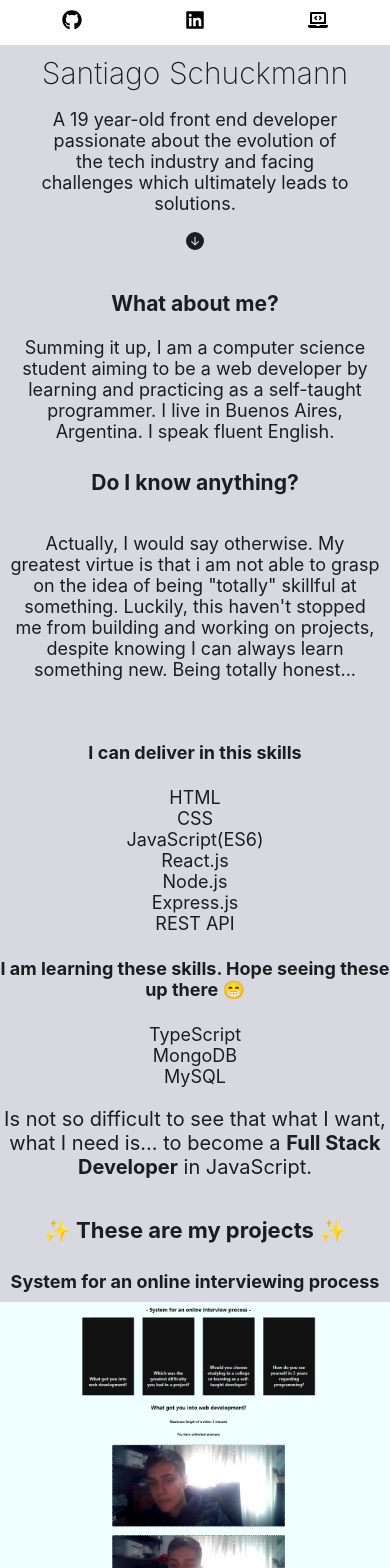
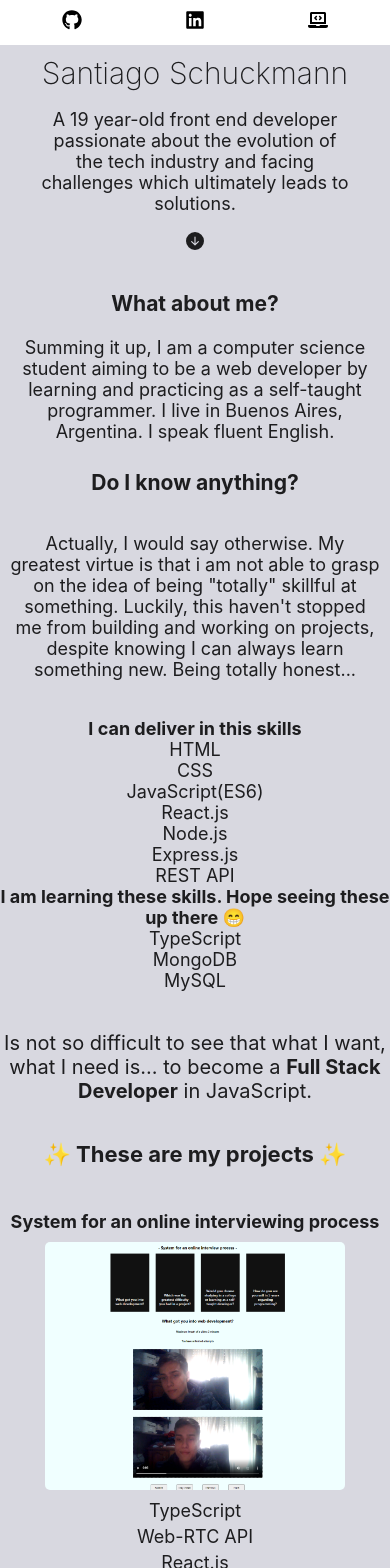
Before and after one commit to santischuckmann/my-portfolio, a React (Create React App) app: page / in a window 390 px wide. Shown: the top 1568 px of the page. Built offline with nearby package versions, Linux system fonts and the light colour scheme.

Commit message:
fixed responsiveness

```diff
--- a/src/body.css
+++ b/src/body.css
@@ -50,8 +50,8 @@
 .card img {
   height: auto;
   width: auto;
-  max-height: 40rem;
-  max-width: 40rem;
+  max-height: 30rem;
+  max-width: 30rem;
   border-radius: 5px
 }
 .card h4 {
@@ -91,6 +91,31 @@
 .card button:hover {
   background-color: var(--font-color);
   color: var(--main-color)
+}
+
+.meTech {
+  display: flex;
+  flex-direction: column;
+  text-align: center;
+  align-items: center;
+  justify-content: center;
+  gap: 2rem;
+}
+
+.meTech .doI {
+  width: 95%
+}
+.meTech h3, .meTech h4 {
+  margin: 0;
+}
+
+.meTech .span {
+  margin-top: 2rem;
+  font-size: 2rem;
+}
+
+.techCanDeliver, .techLearning {
+  align-items: flex-start;
 }
 
 
@@ -144,7 +169,45 @@
   }
 
   .card img {
+    max-height: 50rem;
     max-width: 50rem;
-    max-height: 50rem;
+  }
+
+  .meTech h3 {
+    font-size: 2.5rem;
+  }
+
+  .meTech p {
+    font-size: 2.2rem
+  }
+
+  .meTech .techStack {
+    display: grid;
+    grid-template-rows: 80px 250px;
+    grid-template-columns: 1fr 1fr;
+    width: 80vw;
+    grid-gap: 0;
+    font-size: 2.2rem;
+  }
+
+  .meTech .canDeliver {
+    grid-row: 1;
+    grid-column: 1;
+  }
+
+  .meTech .techCanDeliver {
+    grid-row: 1 / 3;
+    grid-column: 1;
+  }
+
+  .meTech .learning {
+    grid-row: 1;
+    grid-column: 2 / 3;
+  }
+
+  .meTech .techLearning {
+    align-self: flex-start;
+    grid-row: 2 / 3;
+    grid-column: 2 / 3;
   }
 }
--- a/src/components/TechSection.jsx
+++ b/src/components/TechSection.jsx
@@ -37,14 +37,14 @@ const TechSection = () => {
         gap: 2rem;
       }
 
-      .doI {
+      .meTech .doI {
         width: 95%
       }
-      h3 {
+      .meTech h3 {
         margin: 0;
       }
 
-      .span {
+      .meTech.span {
         font-size: 2rem;
       }
 
@@ -57,7 +57,7 @@ const TechSection = () => {
           font-size: 2.2rem
         }
 
-        .techStack {
+        .meTech .techStack {
           display: grid;
           grid-template-rows: 80px 250px;
           grid-template-columns: 1fr 1fr;
@@ -66,24 +66,24 @@ const TechSection = () => {
           font-size: 2.2rem;
         }
 
-        .canDeliver {
+        .meTech .canDeliver {
           grid-row: 1;
           grid-column: 1;
         }
         }
 
-        .techCanDeliver {
+        .meTech .techCanDeliver {
           grid-row: 1 / 3;
           grid-column: 1;
         }
 
-        .learning {
+        .meTech .learning {
           grid-row: 1;
           grid-column: 2 / 3;
         }
 
-        .techLearning {
-          align-self: flex-start;
+        .meTech .techLearning {
+          align-self: flex-start
           grid-row: 2 / 3;
           grid-column: 2 / 3;
         }
```
